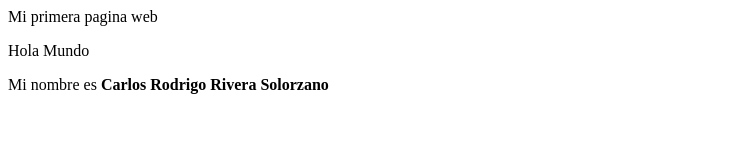
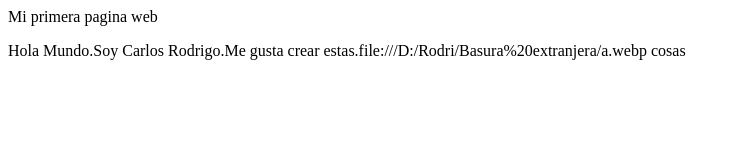
Before and after one commit to RodrigoCusco/web, a plain HTML site: page index.html in a window 1280 px wide. Shown: the whole page, without its empty margins (0-740 px from the left). Drawn offline with Linux system fonts and the light colour scheme.

Commit message:
Update index.html

```diff
--- a/index.html
+++ b/index.html
@@ -3,7 +3,6 @@
 <titlte>Mi primera pagina web</title>
 <head>
 <body>
-<p>Hola Mundo</p>
-<hl>Mi nombre es <strong>Carlos Rodrigo Rivera Solorzano</strong></hl>
+<p>Hola Mundo.Soy Carlos Rodrigo.Me gusta crear estas.file:///D:/Rodri/Basura%20extranjera/a.webp cosas</p>
 </body>
 <html>
```
